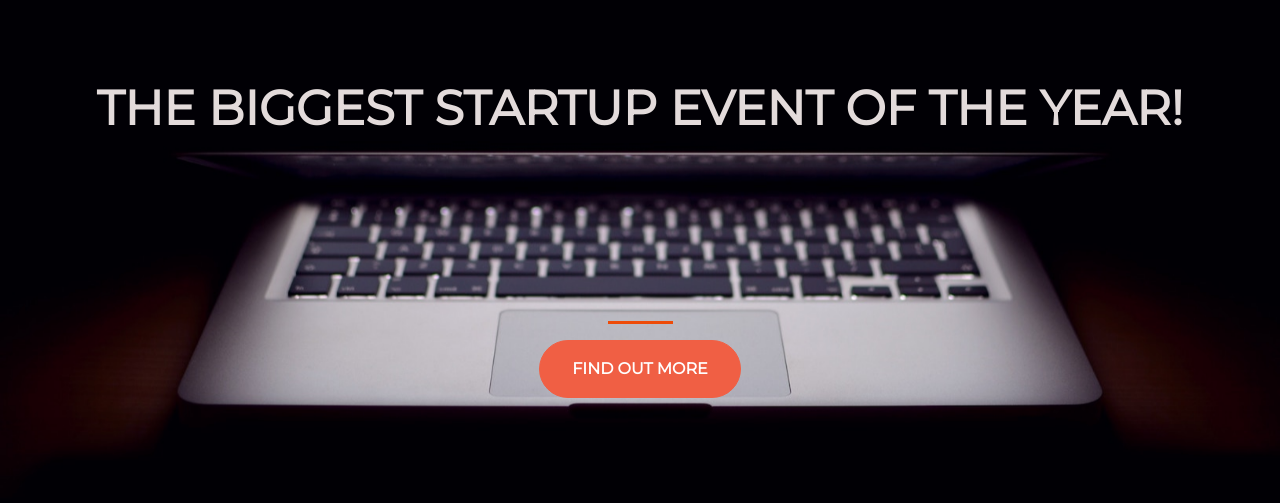
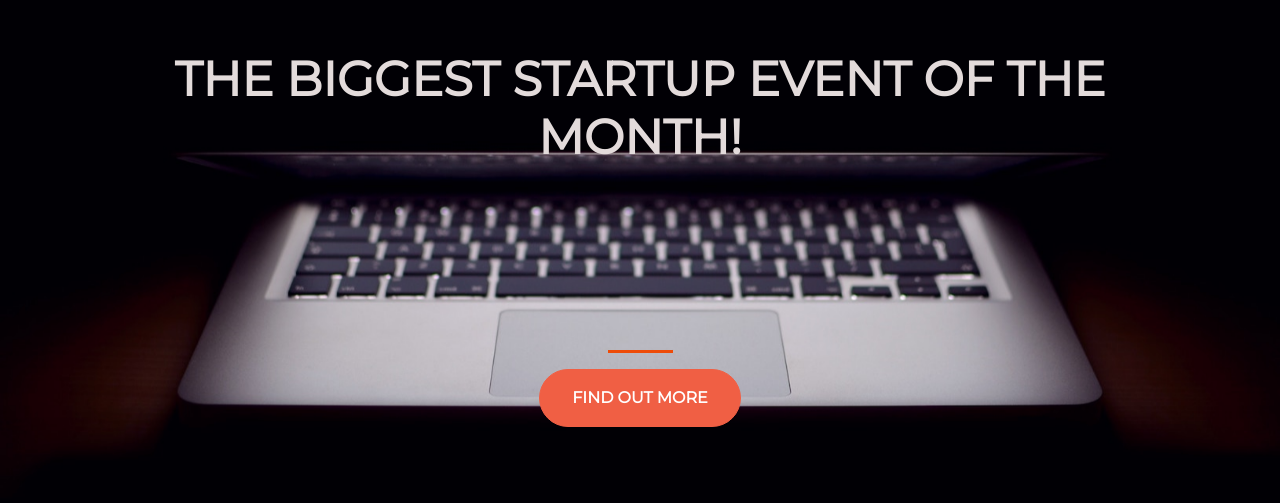
Before and after one commit to hdahou/startup, a plain HTML site: page index.html in a window 1280 px wide. Shown: the part 161-664 px from the top of the page. Drawn offline with nearby package versions, Linux system fonts and the light colour scheme.

Commit message:
Changes to html

```diff
--- a/index.html
+++ b/index.html
@@ -19,7 +19,7 @@
 	 <div class="container d-flex align-items-center h-100">
 	  <div class="row">
 			<header class="text-center col-12">
-				<h1 class="text-uppercase"><strong>The Biggest Startup Event of the Year!</strong></h1>
+				<h1 class="text-uppercase"><strong>The Biggest Startup Event of the Month!</strong></h1>
 			</header>
 			<div class="buffer col-12"></div>
 			<section class="text-center col-12">
```
